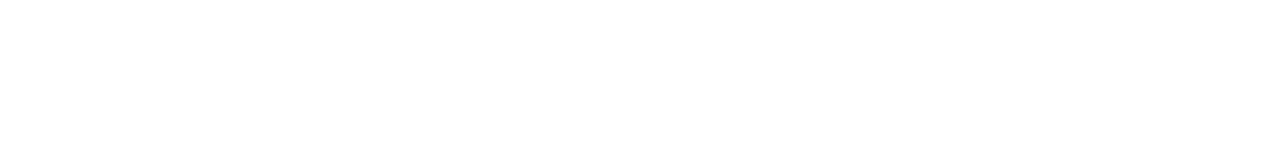
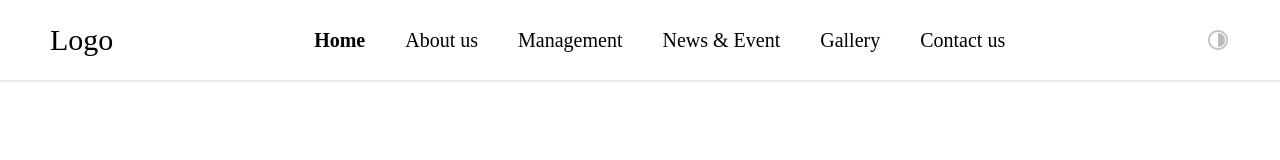
Before and after one commit to sswiatoslaw/advanced-git, a plain HTML site: page index.html in a window 1280 px wide. Drawn offline with Linux system fonts and the light colour scheme.

Commit message:
added header block

```diff
--- a/index.html
+++ b/index.html
@@ -8,6 +8,17 @@
     <title>Document</title>
 </head>
 <body>
-
+    <div class="header">
+        <h1 class="header__logo">Logo</h1>
+        <div class="header__menu">
+            <a class="header__link active" href="#">Home</a>
+            <a class="header__link" href="#">About us</a>
+            <a class="header__link" href="#">Management</a>
+            <a class="header__link" href="#">News & Event</a>
+            <a class="header__link" href="#">Gallery</a>
+            <a class="header__link" href="#">Contact us</a>
+        </div>
+        <div class="header__action"></div>
+    </div>
 </body>
 </html>
--- a/style.css
+++ b/style.css
@@ -1,3 +1,44 @@
-body {
-    margin: 0;
+.header {
+    padding: 25px 50px;
+    display: flex;
+    justify-content: space-between;
+    align-items: center;
+    box-shadow: 0px 0px 4px 0px rgba(0, 0, 0, 0.25);
 }
+
+.header__logo {
+    font-size: 30px;
+    font-weight: 500;
+}
+
+.header__action {
+    transition: background-image 0.5s;
+    width: 24px;
+    height: 24px;
+    background-image: url("./images/change-theme.png");
+}
+
+.header__action:hover{
+    background-image: url('./images/change-theme-hover.png');
+}
+
+.header__link {
+    transition: color 0.5s;
+    text-decoration: none;
+    color: #000;
+    font-size: 20px;
+    font-weight: 400;
+}
+
+.header__link:hover {
+    color: #80C4D3;
+}
+
+.header__link.active {
+    font-weight: 600;
+}
+
+.header__menu {
+    display: flex;
+    gap: 40px;
+}
```
Also changed, not shown: images/change-theme-hover.png (added), images/change-theme.png (added).
